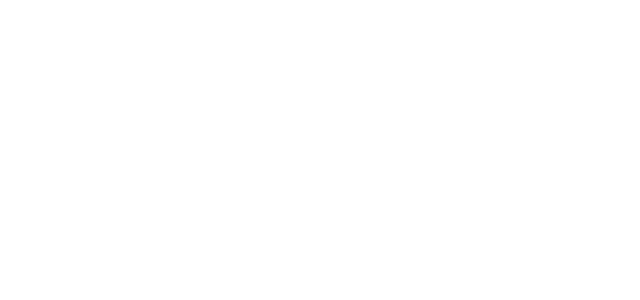
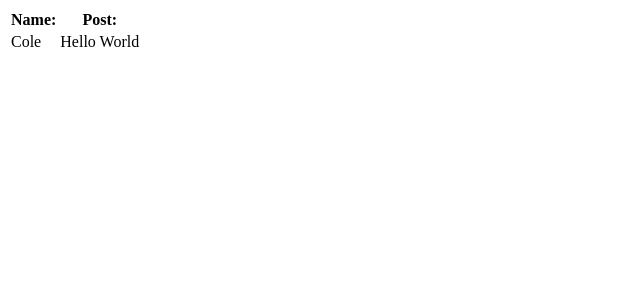
Before and after one commit to Colemassey/React-Social-Feed, a React (Create React App) app: page / in a window 1280 px wide. Shown: the top 300 px of the page, without its empty margins (0-640 px from the left). Built offline with nearby package versions, Linux system fonts and the light colour scheme.

Commit message:
Started App.js and DisplayPosts.jsx

```diff
--- a/public/index.html
+++ b/public/index.html
@@ -24,7 +24,7 @@
       work correctly both with client-side routing and a non-root public URL.
       Learn how to configure a non-root public URL by running `npm run build`.
     -->
-    <title>React App</title>
+    <title>Social Feed</title>
   </head>
   <body>
     <noscript>You need to enable JavaScript to run this app.</noscript>
--- a/src/App.js
+++ b/src/App.js
@@ -1,11 +1,15 @@
+import React, { useState } from "react";
+import DisplayPosts from "./Components/DisplayPosts/DisplayPosts";
 
 
 function App() {
+
+  const [Posts, setPosts] = useState([{name: 'Cole', post: 'Hello World'}])
+
   return (
     <div>
-
+      <DisplayPosts parentPosts={Posts} />
     </div>
   );
 }
-
 export default App;
--- /dev/null
+++ b/src/Components/DisplayPosts/DisplayPosts.jsx
@@ -0,0 +1,25 @@
+
+const DisplayPosts = (props) => {
+    return (
+        <table>
+        <thead>
+          <tr>
+            <th>Name:</th>
+            <th>Post:</th>
+          </tr>
+        </thead>
+        <tbody>
+          {props.parentPosts.map((post) => {
+            return (
+              <tr>
+                <td>{post.name}</td>
+                <td>{post.post}</td>
+              </tr>
+            );
+          })}
+        </tbody>
+      </table>
+     );
+}
+
+export default DisplayPosts;
--- a/src/index.css
+++ /dev/null
@@ -1,13 +0,0 @@
-body {
-  margin: 0;
-  font-family: -apple-system, BlinkMacSystemFont, 'Segoe UI', 'Roboto', 'Oxygen',
-    'Ubuntu', 'Cantarell', 'Fira Sans', 'Droid Sans', 'Helvetica Neue',
-    sans-serif;
-  -webkit-font-smoothing: antialiased;
-  -moz-osx-font-smoothing: grayscale;
-}
-
-code {
-  font-family: source-code-pro, Menlo, Monaco, Consolas, 'Courier New',
-    monospace;
-}
```
Also changed, not shown: src/Components/CreatePost/AddEntryForm.jsx (added, +34 -0 lines), src/App.css (added), src/Components/CreatePost/AddEntryForm.css (added).
